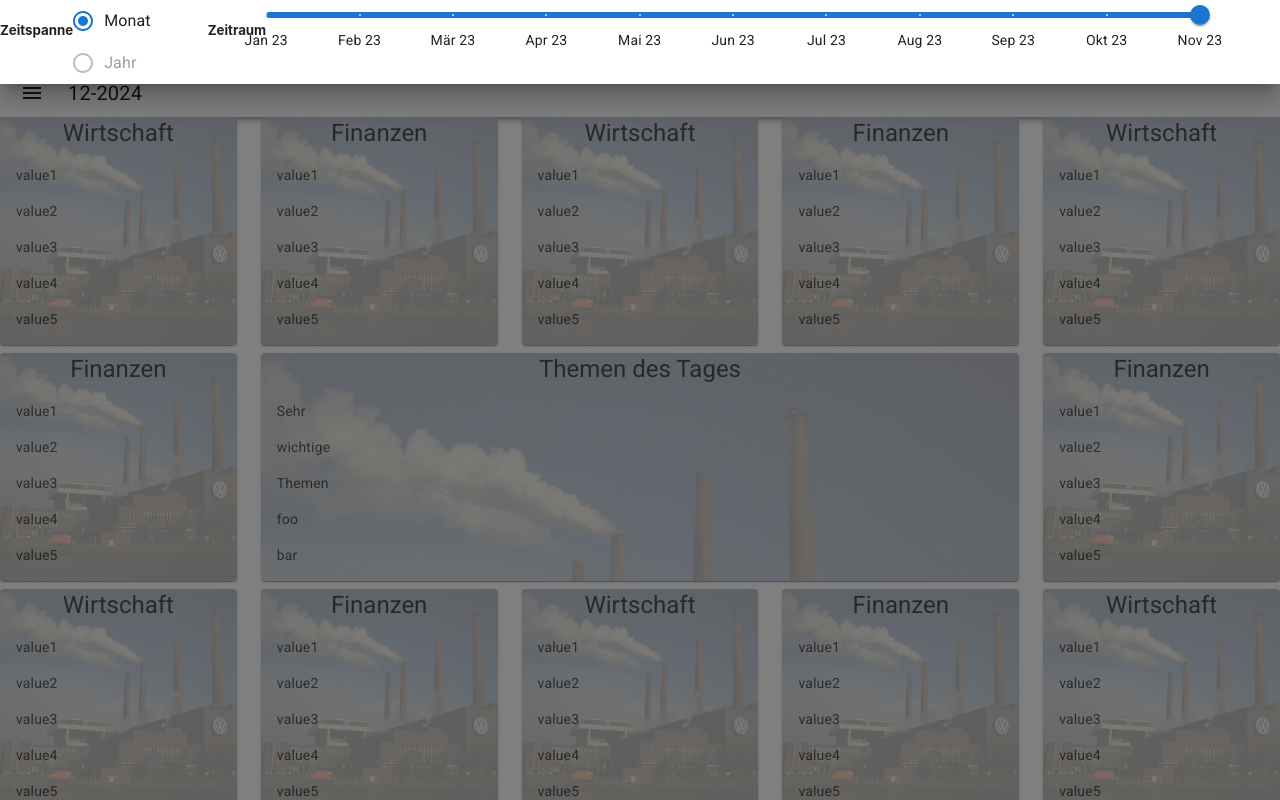
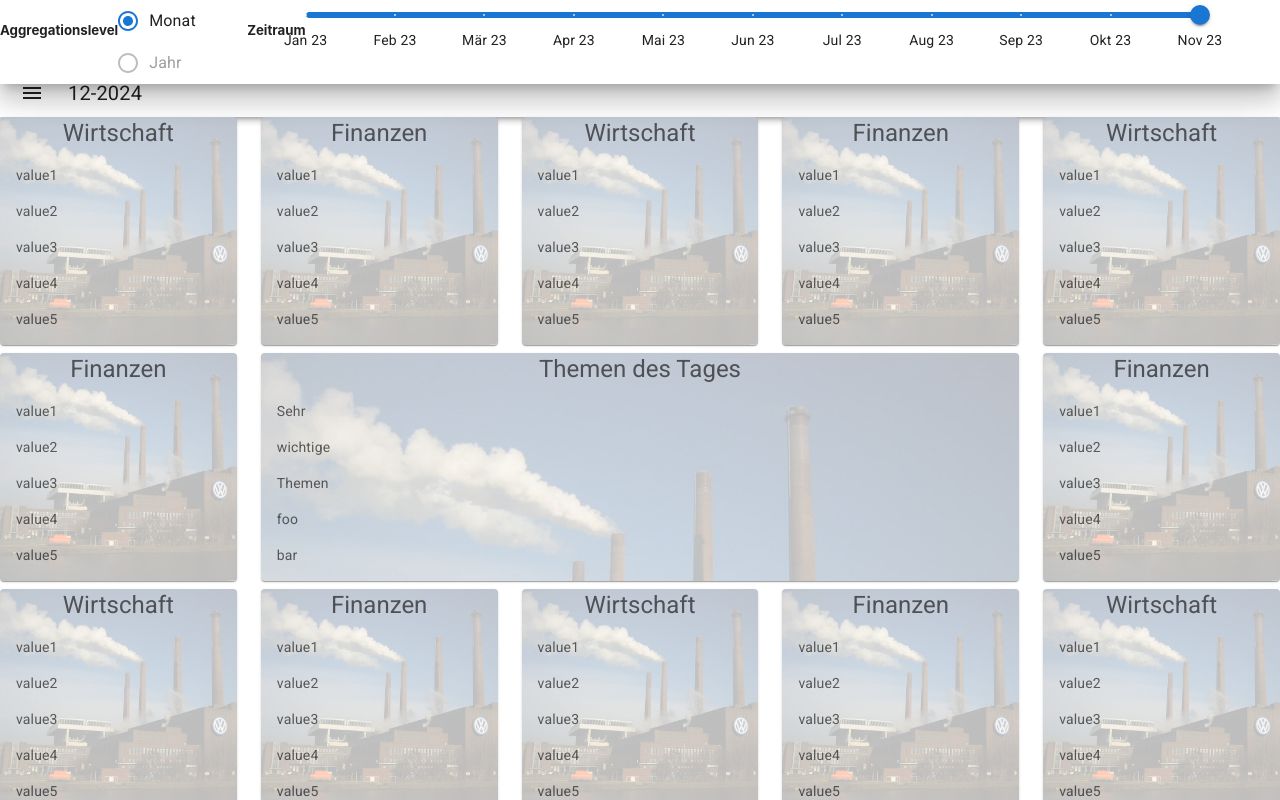
Before and after one commit to BundestagExplorer/frontend, a React (Create React App) app: page / in a window 1280 px wide. Both pictures are taken after a click on the button "menu". Shown: the top 800 px of the page. Built offline with nearby package versions, Linux system fonts and the light colour scheme.

Commit message:
working commit before refactoring the time slider

```diff
--- a/src/drawer/drawer.js
+++ b/src/drawer/drawer.js
@@ -12,7 +12,7 @@ import FormControlLabel from '@mui/material/FormControlLabel';
 import FormControl from '@mui/material/FormControl';
 
 
-export default function TemporaryDrawer({drawerExtended, setDrawerState}) {
+export default function TemporaryDrawer({drawerExtended, setDrawerState, setYear, setMonth}) {
 
 
   const sliderDefaultValue = 100;
@@ -74,7 +74,7 @@ export default function TemporaryDrawer({drawerExtended, setDrawerState}) {
 
 
      <Box sx={{ display:'flex', paddingRight: 10, flexDirection: 'row'}}>
-        <h5>Zeitspanne</h5>
+        <h5>Aggregationslevel</h5>
         <FormControl>
           <RadioGroup
             row
@@ -92,6 +92,7 @@ export default function TemporaryDrawer({drawerExtended, setDrawerState}) {
           step={10}
           valueLabelDisplay="off"
           marks={marks_spanne}
+          onChangeCommitted={(event, value) => {setYear(value); setMonth(value);}}
         />
       </Box>
     </Box>
@@ -108,6 +109,7 @@ export default function TemporaryDrawer({drawerExtended, setDrawerState}) {
             anchor={'top'}
             open={drawerExtended}
             onClose={() => setDrawerState(false)}
+            BackdropProps={{ invisible: true }}
           >
             {list('top')}
           </Drawer>
--- a/src/pages/index.js
+++ b/src/pages/index.js
@@ -40,7 +40,10 @@ const Home = () => {
     <div>
       <DenseAppBar displayYear={selectedYear} displayMonth={selectedMonth} showDrawer = {() => setDrawerExtented(true)}/>
       <CustomCardGrid agg_data= {agg_data}/>
-      <Drawer drawerExtended = {drawerExtended} setDrawerState = { state => setDrawerExtented(state)}/>
+      <Drawer drawerExtended = {drawerExtended}
+       setDrawerState = { state => setDrawerExtented(state)}
+       setYear = {year => setSelectedYear(year)}
+       setMonth = {month => setSelectedMonth(month)}/>
 
     </div>
   );
```
Also changed, not shown: src/timeslider/time_slider.js (added).
